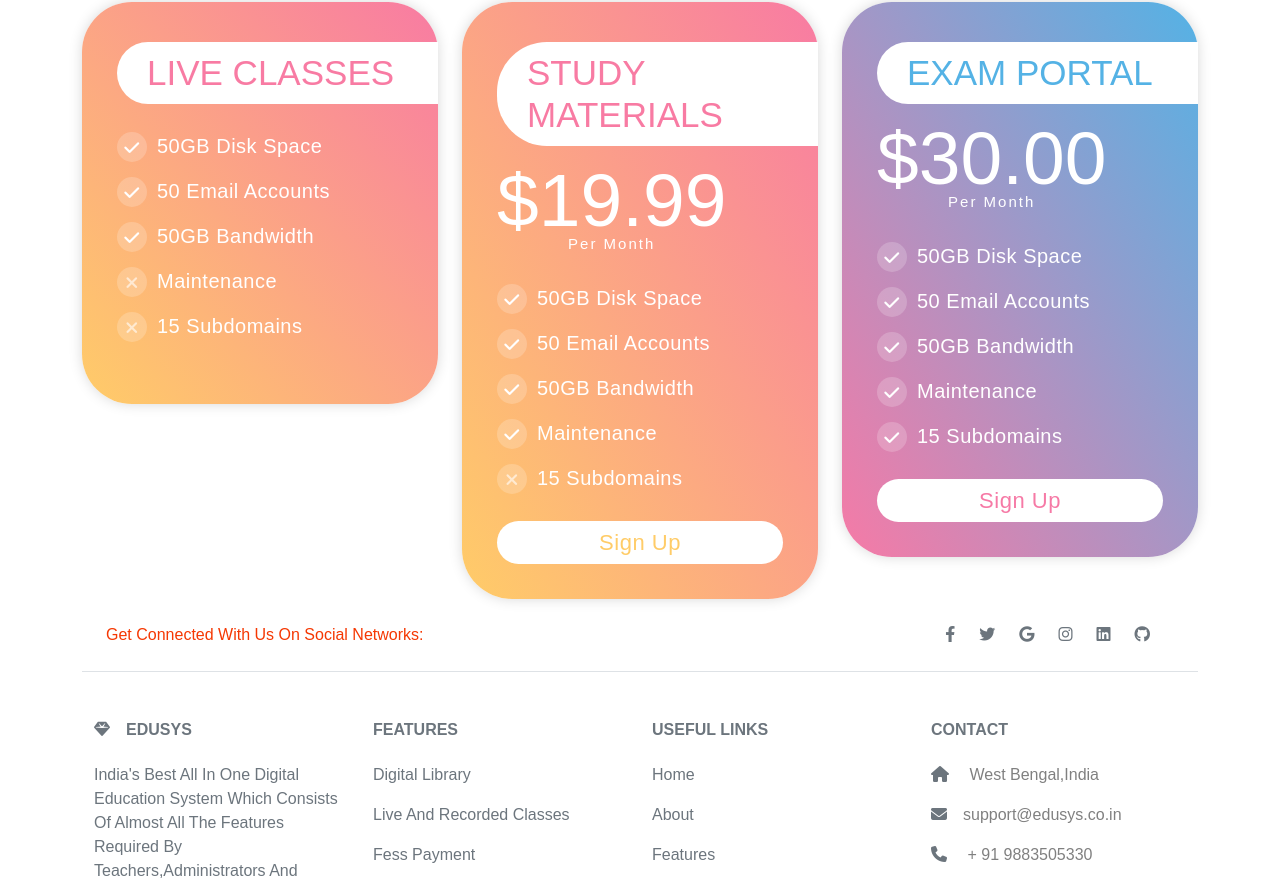
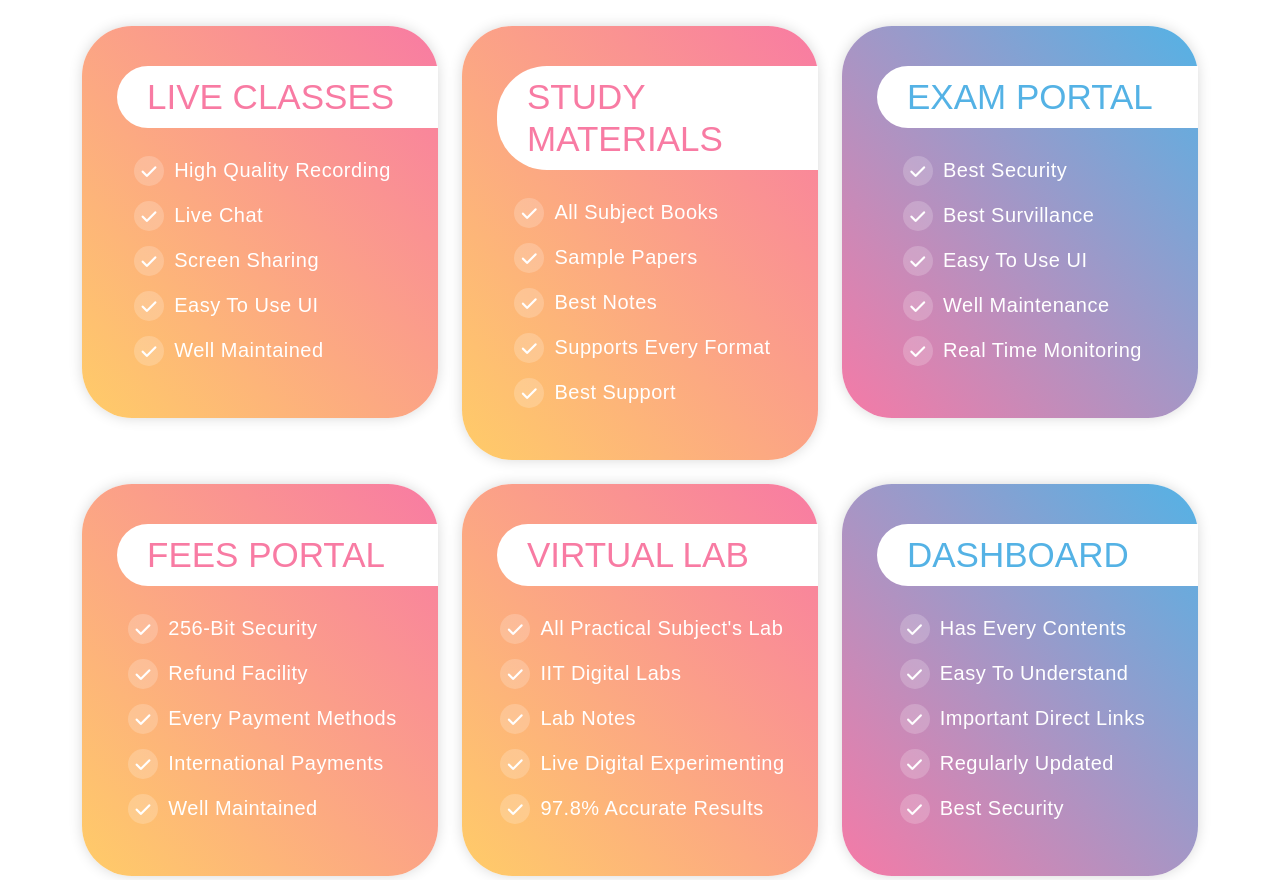
Before and after one commit to soumwadeep/EduSys, a React (Create React App) app: page /Features in a window 1280 px wide. Shown: the part 576-1456 px from the top of the page. Built offline with nearby package versions, Linux system fonts and the light colour scheme; a web font is replaced by a local one.

Commit message:
Added Features Page

```diff
--- a/src/App.css
+++ b/src/App.css
@@ -188,6 +188,9 @@ a:hover {
   background: linear-gradient(to left bottom, var(--g-color1), var(--g-color2));
   padding: 40px 0 35px;
   border-radius: 50px;
+  width: 100%;
+  height: auto;
+  max-width: 400px;
   box-shadow: 0 0 15px -2px rgba(0, 0, 0, 0.2);
 }
 
@@ -238,7 +241,7 @@ a:hover {
 .featureTable .feature-content {
   text-align: left;
   padding: 0 15px 0 35px;
-  margin: 0 0 25px;
+  margin: 0 0 15px;
   list-style: none;
   display: inline-block;
 }
@@ -278,31 +281,6 @@ a:hover {
 .featureTable .feature-content li.disable:before {
   content: "\f00d";
   color: rgba(255, 255, 255, 0.6);
-}
-
-.featureTable .featureTable-signup a {
-  color: var(--g-color2);
-  background-color: #fff;
-  font-size: 22px;
-  font-weight: 400;
-  text-align: center;
-  letter-spacing: 0.5px;
-  text-transform: capitalize;
-  padding: 5px 18px;
-  margin: 0 35px;
-  border-radius: 50px;
-  display: block;
-  transition: all 0.3s;
-}
-
-.featureTable .featureTable-signup a:hover {
-  color: var(--g-color1);
-  box-shadow: 0 0 10px rgba(0, 0, 0, 0.3);
-}
-
-.featureTable.green {
-  --g-color1: #98C944;
-  --g-color2: #E8CC88;
 }
 
 .featureTable.blue {
--- a/src/components/pages/Features.js
+++ b/src/components/pages/Features.js
@@ -1,5 +1,4 @@
 import React, { useEffect } from "react";
-import { NavLink } from "react-router-dom";
 import feature1 from "../../img/feature1.svg";
 const Features = () => {
   useEffect(() => {
@@ -45,65 +44,101 @@ const Features = () => {
             <h1>
               Our <span style={{ color: "#F53803" }}>Services</span>
             </h1>
-          </center>
+            <br />
             <div className="row">
-            <div className="col-md-4 col-sm-6">
+              <div className="col-sm">
                 <div className="featureTable">
                   <div className="featureTable-header">
-                  <h3 className="title"><i class="fa-regular fa-screen-users"></i>Live Classes</h3>
+                    <h3 className="title">
+                      <i class="fa-regular fa-screen-users"></i>Live Classes
+                    </h3>
                   </div>
                   <ul className="feature-content">
-                  <li>50GB Disk Space</li>
-                  <li>50 Email Accounts</li>
-                  <li>50GB Bandwidth</li>
-                  <li className="disable">Maintenance</li>
-                  <li className="disable">15 Subdomains</li>
+                    <li>High Quality Recording</li>
+                    <li>Live Chat</li>
+                    <li>Screen Sharing</li>
+                    <li>Easy To Use UI</li>
+                    <li>Well Maintained</li>
                   </ul>
                 </div>
               </div>
-            <div className="col-md-4 col-sm-6">
+              <div className="col-sm">
                 <div className="featureTable red">
                   <div className="featureTable-header">
                     <h3 className="title">Study Materials</h3>
-                  <div className="feature-value">
-                    <span className="amount">$19.99</span>
-                    <span className="duration">Per Month</span>
+                  </div>
+                  <ul className="feature-content">
+                    <li>All Subject Books</li>
+                    <li>Sample Papers</li>
+                    <li>Best Notes</li>
+                    <li>Supports Every Format</li>
+                    <li>Best Support</li>
+                  </ul>
                 </div>
               </div>
+              <div className="col-sm">
+                <div className="featureTable blue">
+                  <div className="featureTable-header">
+                    <h3 className="title">Exam Portal</h3>
+                  </div>
                   <ul className="feature-content">
-                  <li>50GB Disk Space</li>
-                  <li>50 Email Accounts</li>
-                  <li>50GB Bandwidth</li>
-                  <li>Maintenance</li>
-                  <li className="disable">15 Subdomains</li>
+                    <li>Best Security</li>
+                    <li>Best Survillance</li>
+                    <li>Easy To Use UI</li>
+                    <li>Well Maintenance</li>
+                    <li>Real Time Monitoring</li>
                   </ul>
-                <div className="featureTable-signup">
-                  <NavLink to="#">Sign Up</NavLink>
                 </div>
               </div>
             </div>
-            <div className="col-md-4 col-sm-6">
+            <br/>
+            <div className="row">
+              <div className="col-sm">
+                <div className="featureTable">
+                  <div className="featureTable-header">
+                    <h3 className="title">
+                      <i class="fa-regular fa-screen-users"></i>Fees Portal
+                    </h3>
+                  </div>
+                  <ul className="feature-content">
+                    <li>256-Bit Security</li>
+                    <li>Refund Facility</li>
+                    <li>Every Payment Methods</li>
+                    <li>International Payments</li>
+                    <li>Well Maintained</li>
+                  </ul>
+                </div>
+              </div>
+              <div className="col-sm">
+                <div className="featureTable red">
+                  <div className="featureTable-header">
+                    <h3 className="title">Virtual Lab</h3>
+                  </div>
+                  <ul className="feature-content">
+                    <li>All Practical Subject's Lab</li>
+                    <li>IIT Digital Labs</li>
+                    <li>Lab Notes</li>
+                    <li>Live Digital Experimenting</li>
+                    <li>97.8% Accurate Results</li>
+                  </ul>
+                </div>
+              </div>
+              <div className="col-sm">
                 <div className="featureTable blue">
                   <div className="featureTable-header">
-                  <h3 className="title">Exam Portal</h3>
-                  <div className="feature-value">
-                    <span className="amount">$30.00</span>
-                    <span className="duration">Per Month</span>
-                  </div>
+                    <h3 className="title">Dashboard</h3>
                   </div>
                   <ul className="feature-content">
-                  <li>50GB Disk Space</li>
-                  <li>50 Email Accounts</li>
-                  <li>50GB Bandwidth</li>
-                  <li>Maintenance</li>
-                  <li>15 Subdomains</li>
+                    <li>Has Every Contents</li>
+                    <li>Easy To Understand</li>
+                    <li>Important Direct Links</li>
+                    <li>Regularly Updated</li>
+                    <li>Best Security</li>
                   </ul>
-                <div className="featureTable-signup">
-                  <NavLink to="#">Sign Up</NavLink>
                 </div>
               </div>
             </div>
-          </div>
+          </center>
         </div>
       </section>
     </>
--- a/src/components/pages/Pricing.js
+++ b/src/components/pages/Pricing.js
@@ -47,7 +47,7 @@ const Pricing = () => {
             </h1>
             <br />
             <br />
-            <div className="row">
+            <div className="row justify-content-md-center">
               <div className="col-sm">
                 <div className="pricingTable pink">
                   <div className="pricingTable-header">
```
Lines whose indentation alone changed are shown as unchanged.
